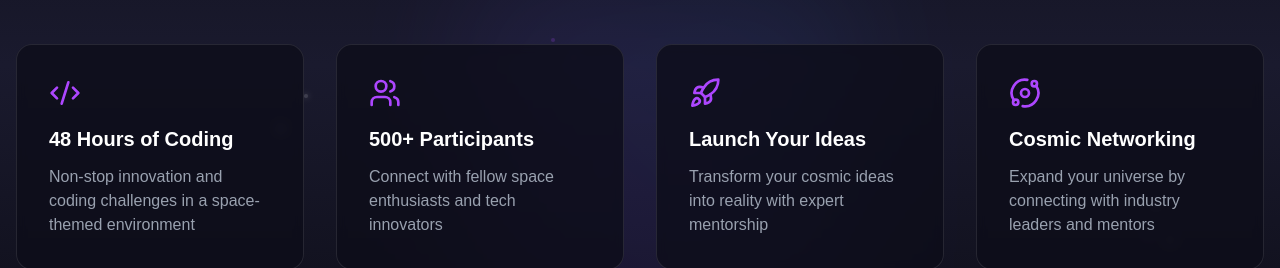
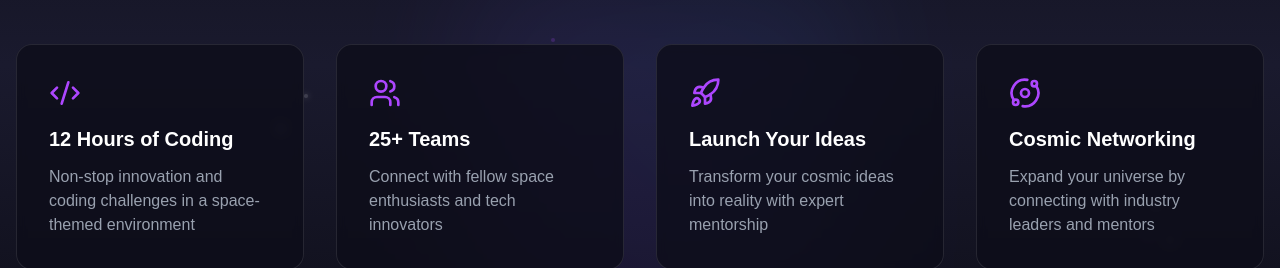
Before and after one commit to Xyncross1111/hacksphere-2, a Next.js app: page / in a window 1280 px wide. Shown: the part 1020-1288 px from the top of the page. Built offline with nearby package versions, Linux system fonts and the light colour scheme.

Commit message:
update: content

```diff
--- a/src/components/About.tsx
+++ b/src/components/About.tsx
@@ -36,12 +36,12 @@ export const About = () => {
   const features = [
     {
       icon: <Code2 className="w-8 h-8" />,
-      title: "48 Hours of Coding",
+      title: "12 Hours of Coding",
       description: "Non-stop innovation and coding challenges in a space-themed environment"
     },
     {
       icon: <Users className="w-8 h-8" />,
-      title: "500+ Participants",
+      title: "25+ Teams",
       description: "Connect with fellow space enthusiasts and tech innovators"
     },
     {
```
Also changed, not shown: src/app/globals.css (+4 -3 lines).
